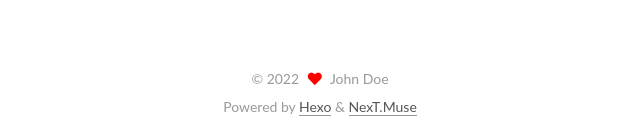
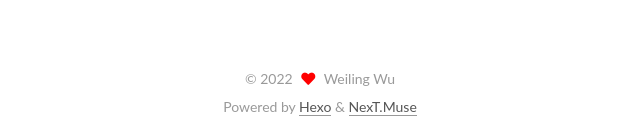
Before and after one commit to weilingwu/weilingwu.github.io, a plain HTML site: page 2022/01/03/React/index.html in a window 1280 px wide. Shown: the part 659-797 px from the top of the page, 320-960 px from the left. Drawn offline with Linux system fonts and the light colour scheme.

Commit message:
Site updated: 2022-01-03 20:59:33

```diff
--- a/2022/01/03/React/index.html
+++ b/2022/01/03/React/index.html
@@ -27,7 +27,7 @@
 <meta property="og:locale" content="en_US">
 <meta property="article:published_time" content="2022-01-03T12:15:35.000Z">
 <meta property="article:modified_time" content="2022-01-03T12:15:35.592Z">
-<meta property="article:author" content="John Doe">
+<meta property="article:author" content="Weiling Wu">
 <meta name="twitter:card" content="summary">
 
 <link rel="canonical" href="http://example.com/2022/01/03/React/">
@@ -152,7 +152,7 @@
 
     <span hidden itemprop="author" itemscope itemtype="http://schema.org/Person">
       <meta itemprop="image" content="/images/avatar.gif">
-      <meta itemprop="name" content="John Doe">
+      <meta itemprop="name" content="Weiling Wu">
       <meta itemprop="description" content="">
     </span>
 
@@ -267,7 +267,7 @@
 
       <div class="site-overview-wrap sidebar-panel">
         <div class="site-author motion-element" itemprop="author" itemscope itemtype="http://schema.org/Person">
-  <p class="site-author-name" itemprop="name">John Doe</p>
+  <p class="site-author-name" itemprop="name">Weiling Wu</p>
   <div class="site-description" itemprop="description"></div>
 </div>
 <div class="site-state-wrap motion-element">
@@ -307,7 +307,7 @@
   <span class="with-love">
     <i class="fa fa-heart"></i>
   </span>
-  <span class="author" itemprop="copyrightHolder">John Doe</span>
+  <span class="author" itemprop="copyrightHolder">Weiling Wu</span>
 </div>
   <div class="powered-by">Powered by <a href="https://hexo.io/" class="theme-link" rel="noopener" target="_blank">Hexo</a> & <a href="https://muse.theme-next.org/" class="theme-link" rel="noopener" target="_blank">NexT.Muse</a>
   </div>
--- a/css/main.css
+++ b/css/main.css
@@ -1168,7 +1168,7 @@ pre .javascript .function {
 }
 .links-of-author a::before,
 .links-of-author span.exturl::before {
-  background: #8cff16;
+  background: #ffa6d6;
   border-radius: 50%;
   content: ' ';
   display: inline-block;
```
Also changed, not shown: 2022/01/03/hello-world/index.html (+4 -4 lines), archives/2022/01/index.html (+3 -3 lines), archives/2022/index.html (+3 -3 lines), archives/index.html (+3 -3 lines), index.html (+5 -5 lines).
